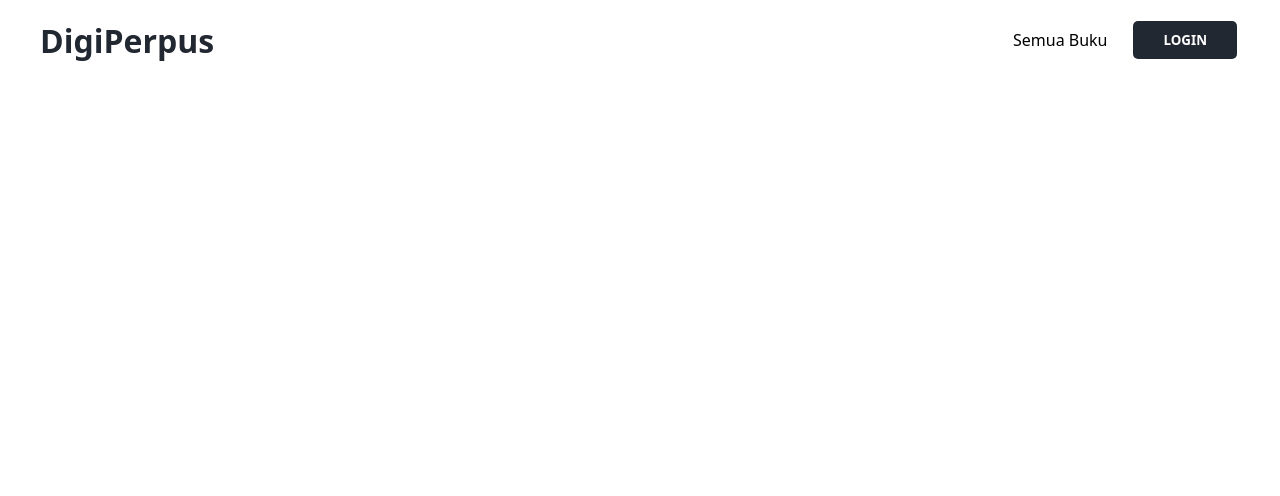
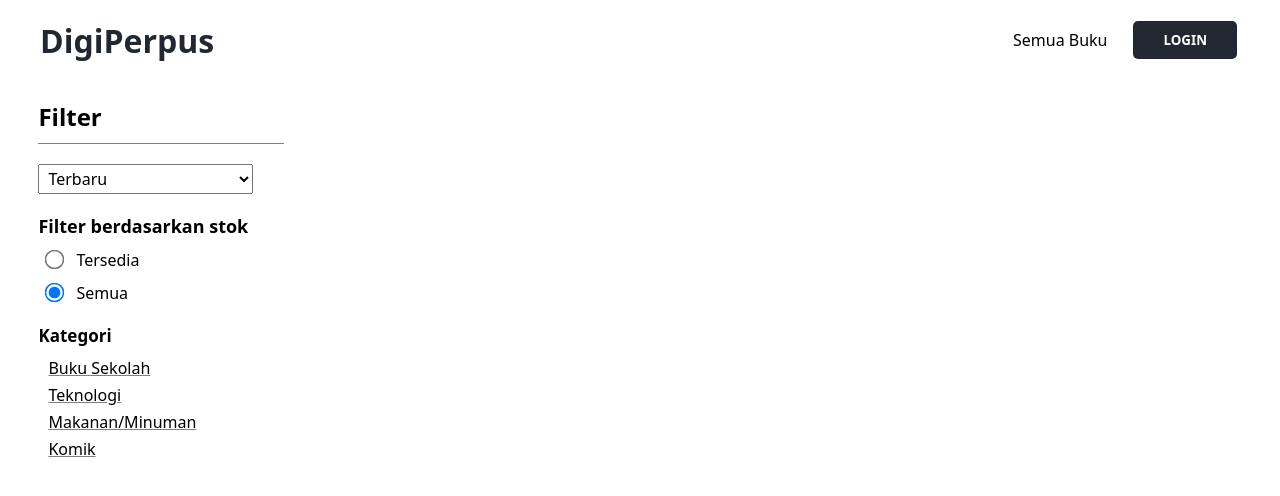
Before and after one commit to RadyaI/MoPinjam, a React (Vite) app: page /buku in a window 1280 px wide. Shown: the top 496 px of the page. Built offline with nearby package versions, Linux system fonts and the light colour scheme.

Commit message:
update: sidebar

```diff
--- a/src/assets/semuabuku.css
+++ b/src/assets/semuabuku.css
@@ -3,3 +3,8 @@
     height: auto;
     display: flex;
 }
+
+.content{
+    width: 70%;
+    height: 100vh;
+}
--- a/src/assets/sidebar.css
+++ b/src/assets/sidebar.css
@@ -0,0 +1,85 @@
+.sidebar{
+    width: 30%;
+    height: 100vh;
+}
+
+.sidebar .card{
+    width: 100%;
+    height: 50%;
+    padding-top: 100px;
+}
+
+.sidebar .card .filter{
+    width: 80%;
+    margin: 0 auto;
+}
+
+.sidebar .card .filter h2{
+    width: 80%;
+    border-bottom: 1px solid grey;
+    padding-bottom: 10px;
+}
+
+.sidebar .card .filter .basic-filter{
+    margin-top: 20px;
+    width: 70%;
+}
+
+.sidebar .card .filter .basic-filter select{
+    width: 100%;
+    height: 30px;
+    font-size: 16px;
+    outline: none;
+    cursor: pointer;
+    padding: 0 5px;
+}
+
+.sidebar .card .filter .stok{
+    margin-top: 20px;
+}
+
+.sidebar .card .filter .stok p{
+    font-size: 18px;
+    font-weight: bold;
+}
+
+.sidebar .card .filter .stok .input{
+    display: flex;
+    flex-direction: column;
+    align-items: flex-start;
+}
+
+.sidebar .card .filter .stok .input .tersedia label{
+    margin-left: 15px;
+}
+.sidebar .card .filter .stok .input .semua label{
+    margin-left: 15px;
+}
+
+.sidebar .card .filter .stok .input input{
+    margin-top: 15px;
+    transform: scale(1.5);
+    cursor: pointer;
+    margin-left: 10px;
+}
+
+.sidebar .card .filter .kategori{
+    margin-top: 20px;
+}
+
+.sidebar .card .filter .kategori p{
+    font-size: 17px;
+    font-weight: bold;
+}
+
+.sidebar .card .filter .kategori ul{
+    margin-left: 10px;
+    list-style-type: none;
+    margin-top: 10px;
+}
+
+.sidebar .card .filter .kategori ul li{
+    text-decoration: underline solid grey;
+    cursor: pointer;
+    margin-top: 5px;
+}
--- a/src/components/sidebar.jsx
+++ b/src/components/sidebar.jsx
@@ -1,5 +1,58 @@
+import { useState } from 'react'
+import '../assets/sidebar.css'
+
 export default function Sidebar() {
+
+    const [selectedOption, setSelectedOption] = useState('semua')
+    const [basicFilter, setBasicFilter] = useState('terbaru')
+
     return (
-        <></>
+        <>
+            <div className="sidebar">
+                <div className="card">
+                    <div className="filter">
+                        <h2>Filter</h2>
+                        <div className="basic-filter">
+                            <select value={basicFilter} onChange={(e) => setBasicFilter(e.target.value)}>
+                                <option value="terbaru">Terbaru</option>
+                                <option value="tersedia">Tersedia</option>
+                            </select>
+                        </div>
+                        <div className="stok">
+                            <p>Filter berdasarkan stok</p>
+                            <div className="input">
+                                <div className="tersedia">
+                                    <input
+                                        type="radio"
+                                        value="tersedia"
+                                        checked={selectedOption === 'tersedia'}
+                                        onChange={(e) => setSelectedOption(e.target.value)}
+                                    />
+                                    <label>Tersedia</label>
+                                </div>
+                                <div className="semua">
+                                    <input
+                                        type="radio"
+                                        value="semua"
+                                        checked={selectedOption === 'semua'}
+                                        onChange={(e) => setSelectedOption(e.target.value)}
+                                    />
+                                    <label>Semua</label>
+                                </div>
+                            </div>
+                        </div>
+                        <div className="kategori">
+                            <p>Kategori</p>
+                            <ul>
+                                <li>Buku Sekolah</li>
+                                <li>Teknologi</li>
+                                <li>Makanan/Minuman</li>
+                                <li>Komik</li>
+                            </ul>
+                        </div>
+                    </div>
+                </div>
+            </div>
+        </>
     )
 }
--- a/src/semuaBuku.jsx
+++ b/src/semuaBuku.jsx
@@ -1,11 +1,13 @@
 import './assets/semuabuku.css'
 import Navbar from './components/navbar'
+import Sidebar from './components/sidebar'
 
 export default function Semuabuku() {
     return (
         <>
             <Navbar></Navbar>
             <div className="buku-container">
+                <Sidebar></Sidebar>
                 <div className="content"></div>
             </div>
         </>
```
